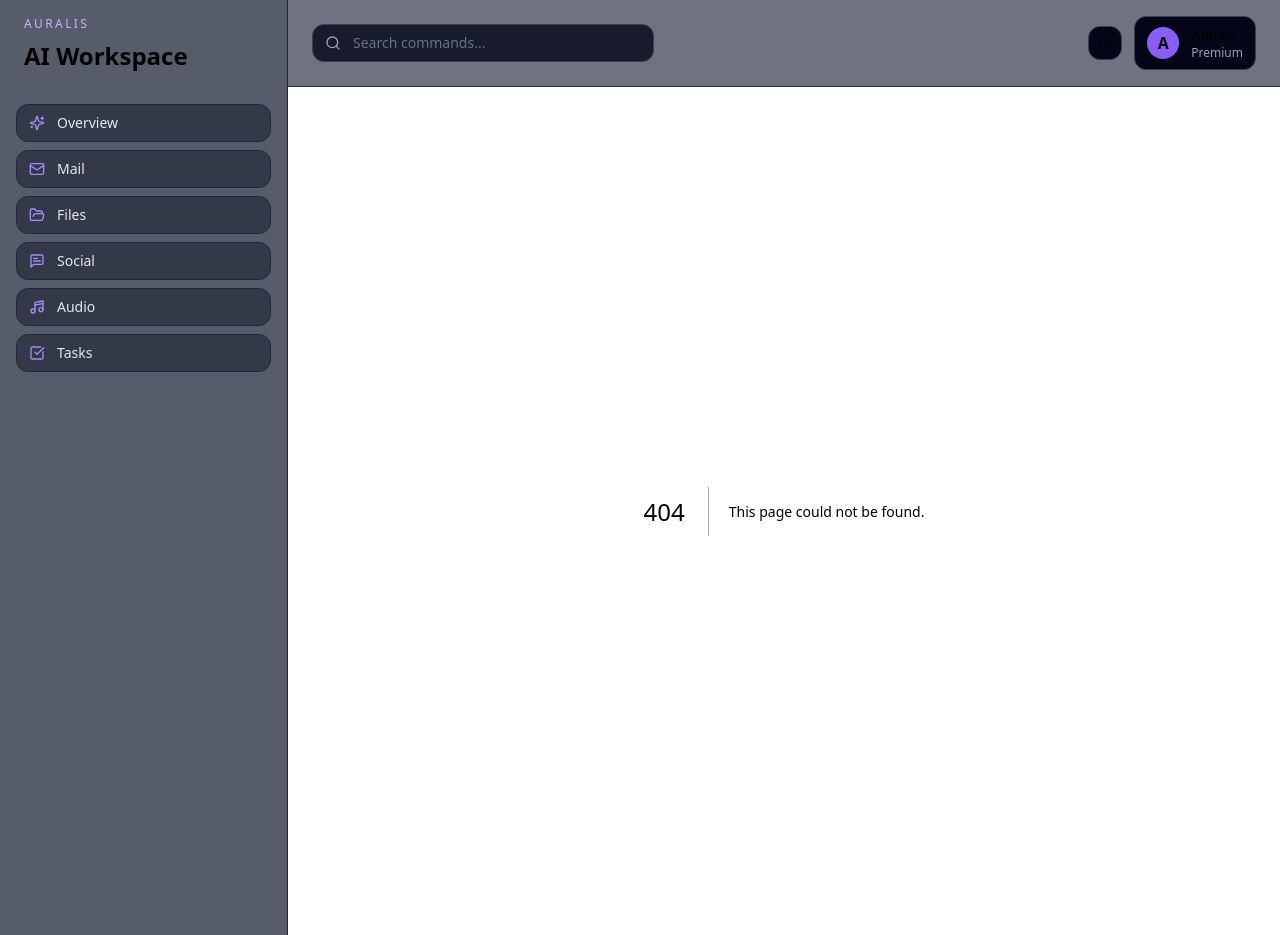
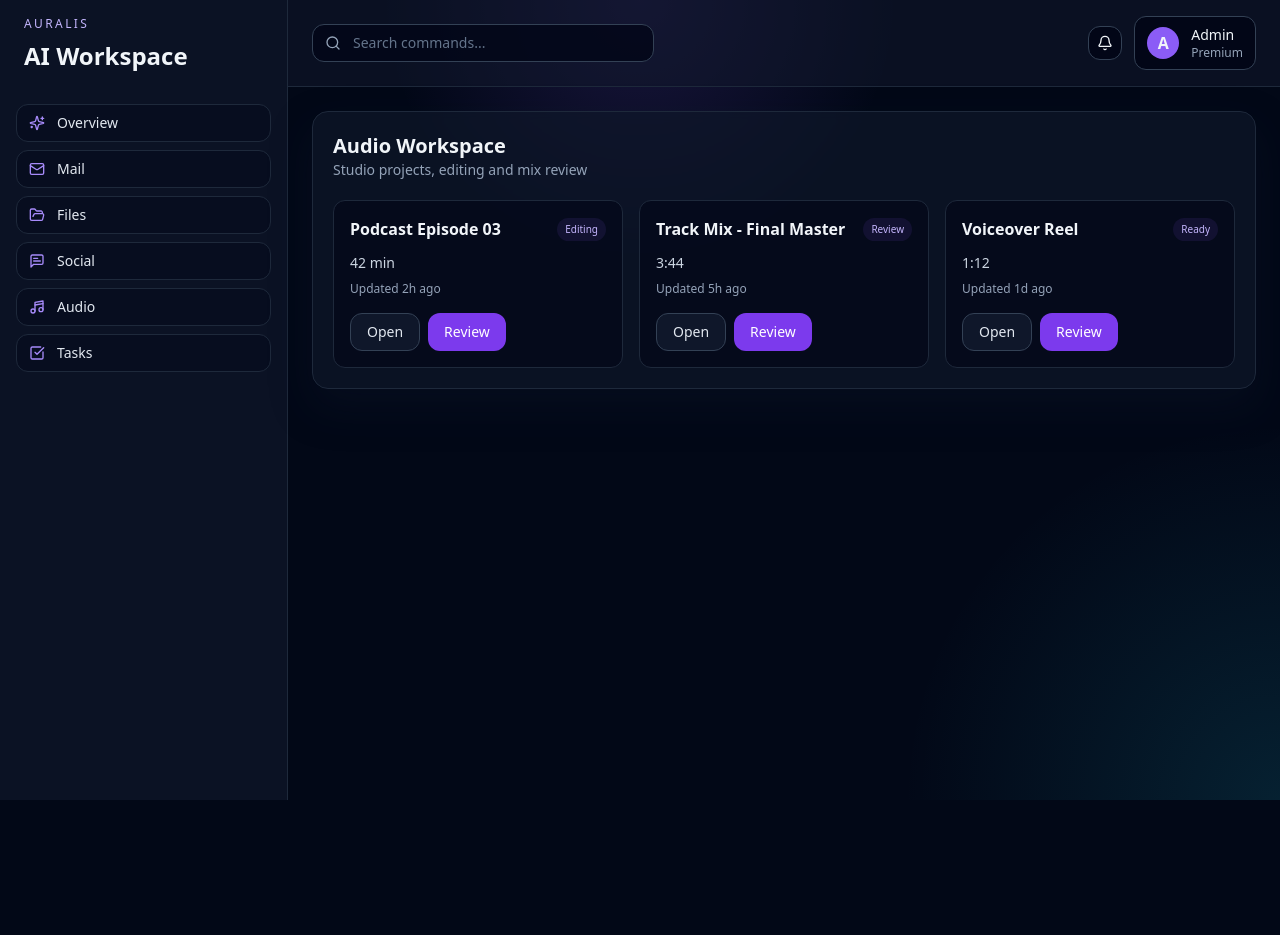
Before and after one commit to solofinjthefinj-max/The-AI-Core, a Next.js app: page /audio in a window 1280 px wide. Before the commit this address had no page. After the commit the page ends 800 px from the top, so only its background shows below. Built offline with nearby package versions, Linux system fonts and the light colour scheme.

Commit message:
Create AudioPage component for audio projects

```diff
--- /dev/null
+++ b/app/audio/page.tsx
@@ -0,0 +1,27 @@
+import { SectionShell } from "@/components/section-shell";
+import { audioProjects } from "@/lib/mock-data";
+
+export default function AudioPage() {
+  return (
+    <SectionShell title="Audio Workspace" subtitle="Studio projects, editing and mix review">
+      <div className="grid gap-4 md:grid-cols-3">
+        {audioProjects.map((project) => (
+          <div key={project.name} className="rounded-xl border border-slate-800 bg-slate-950/60 p-4">
+            <div className="flex items-center justify-between">
+              <div className="font-semibold">{project.name}</div>
+              <span className="rounded-full bg-violet-500/10 px-2 py-1 text-[10px] text-violet-300">
+                {project.status}
+              </span>
+            </div>
+            <div className="mt-3 text-sm text-slate-300">{project.length}</div>
+            <div className="mt-2 text-xs text-slate-400">Updated {project.lastUpdated}</div>
+            <div className="mt-4 flex gap-2">
+              <button className="btn-secondary">Open</button>
+              <button className="btn-primary">Review</button>
+            </div>
+          </div>
+        ))}
+      </div>
+    </SectionShell>
+  );
+}
```
